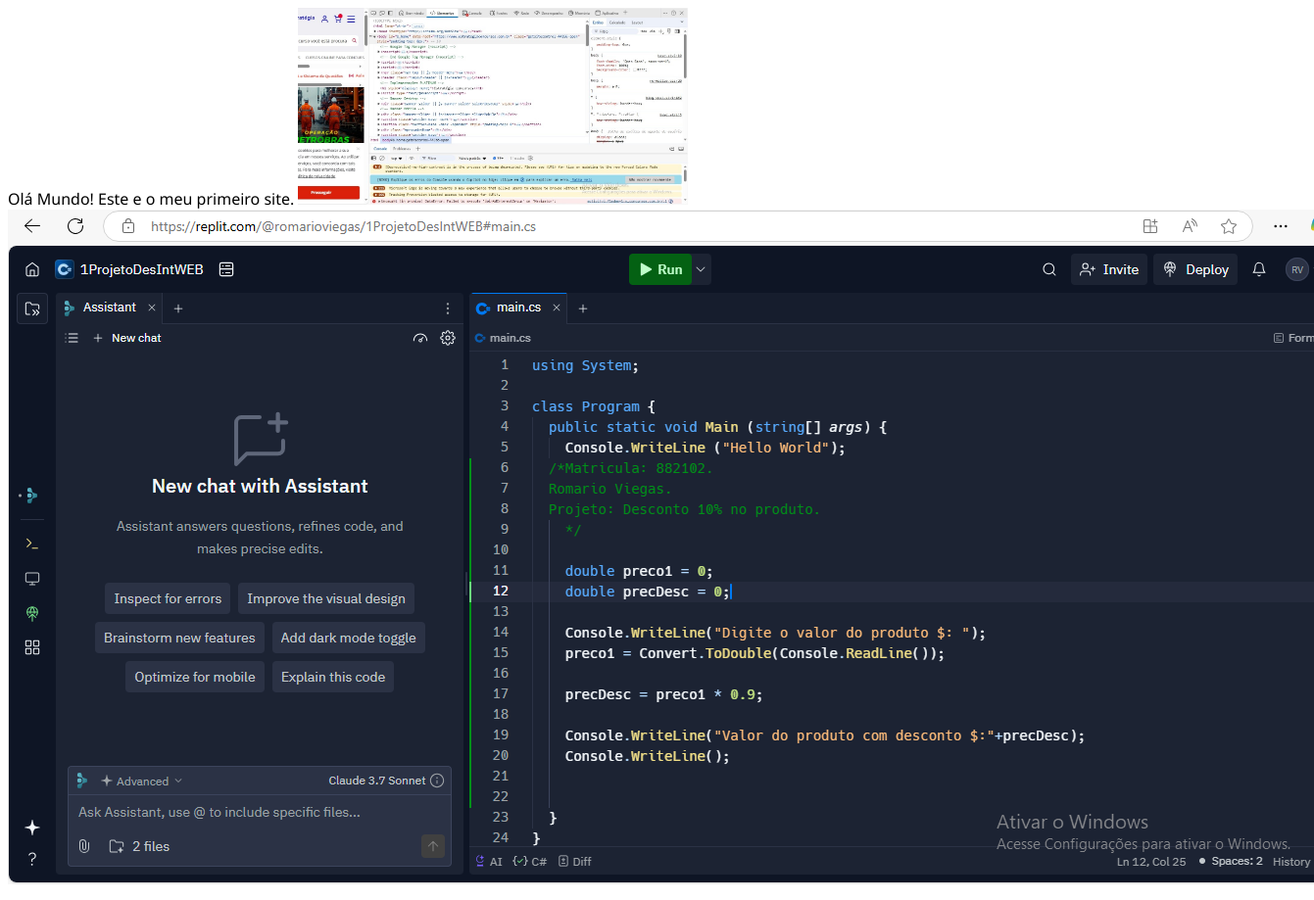
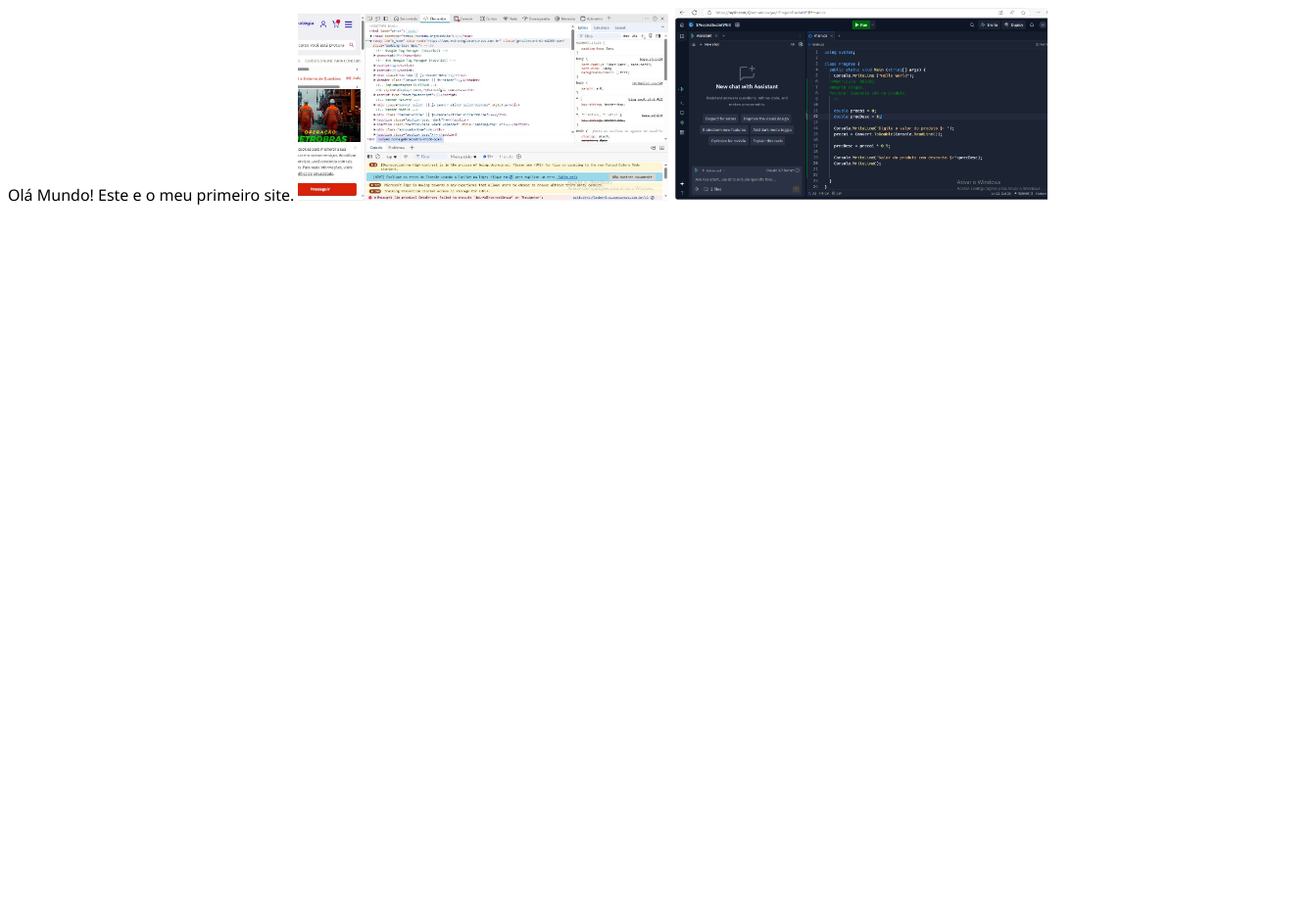
Before and after one commit to romarioviegas/Projeto1-html, a plain HTML site: page index.html in a window 1280 px wide. Shown: the whole page at 98% size, 1341 px wide, since content can reach past the window. After the commit the page ends 800 px from the top, so only its background shows below. Drawn offline with Linux system fonts and the light colour scheme.

Commit message:
Projeto 1 HTML

```diff
--- a/index.html
+++ b/index.html
@@ -10,7 +10,7 @@
 <body>
     Olá Mundo!  Este e o meu primeiro site.
 </body>
-<img src="DesWebImagem.jpg" alt="" width="400px">
-<img src="ImagemRepl.it.png">
+<img src="DesWebImagem.jpg" alt="" width="380px">
+<img src="ImagemRepl.it.png" alt=""width="380px">
 </body>
 </html>
```
